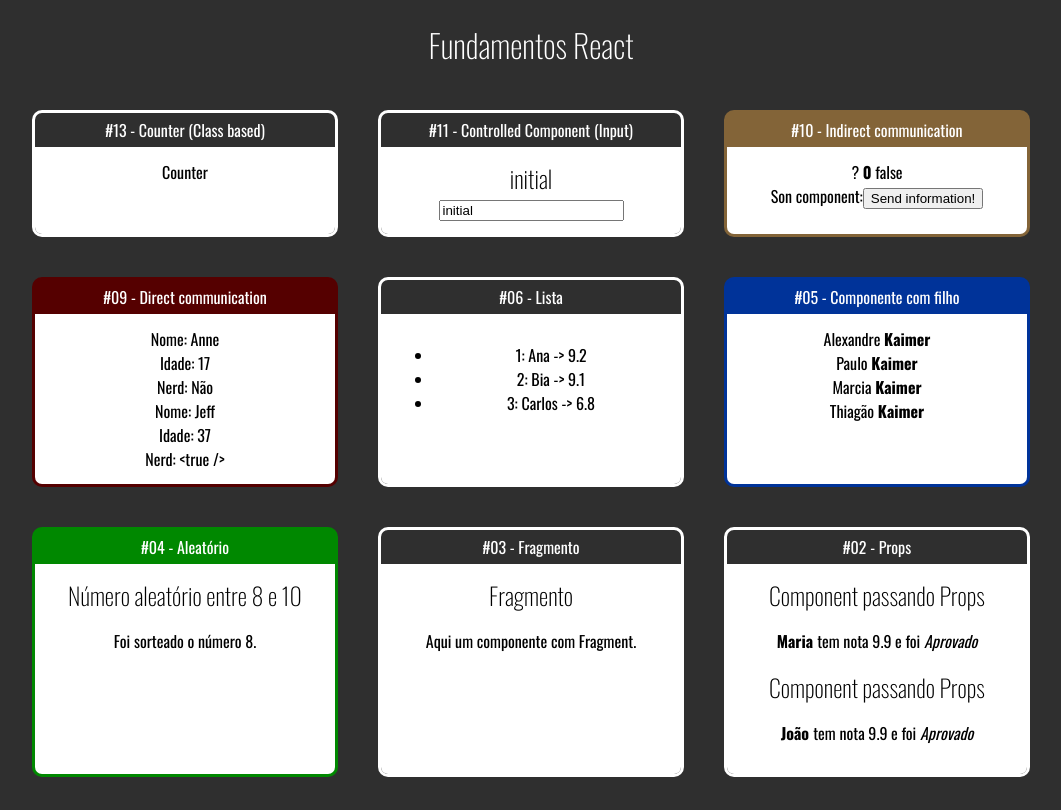
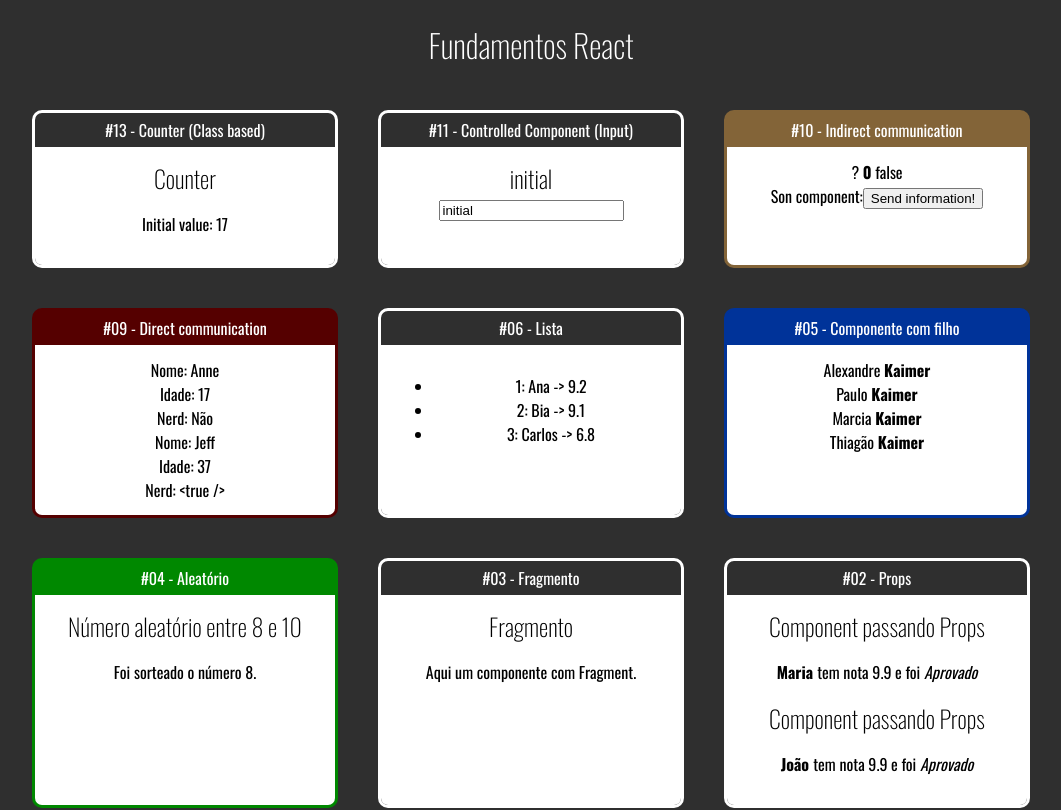
Before and after one commit to alekaimer/fundamentos-react, a React (Create React App) app: page / in a window 1280 px wide. Shown: the top 810 px of the page, without its empty margins (109-1170 px from the left). Built offline with nearby package versions, Linux system fonts and the light colour scheme.

Commit message:
pass vars to class

```diff
--- a/src/App.jsx
+++ b/src/App.jsx
@@ -20,7 +20,7 @@ export default _ =>
     <div className="Cards">
 
       <Card titulo="#13 - Counter (Class based)" color="">
-        <Counter></Counter>
+        <Counter initialNumber = {17}></Counter>
       </Card>
 
       <Card titulo="#11 - Controlled Component (Input)" color="">
--- a/src/components/counter/Counter.jsx
+++ b/src/components/counter/Counter.jsx
@@ -1,10 +1,24 @@
 import React from 'react'
 
 export default class Counter extends React.Component {
+
+  constructor(props){
+    super(props)
+
+    this.state = {
+      number: props.initialNumber
+    }
+  }
+
+  // state = {
+  //   number: this.props.initialNumber
+  // }
+
   render() {
     return (
       <div>
-        Counter
+        <h2>Counter</h2>
+        <p>Initial value: {this.state.number}</p>
       </div>
     )
   }
```
